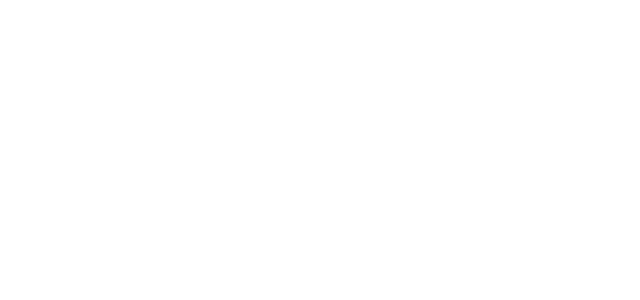
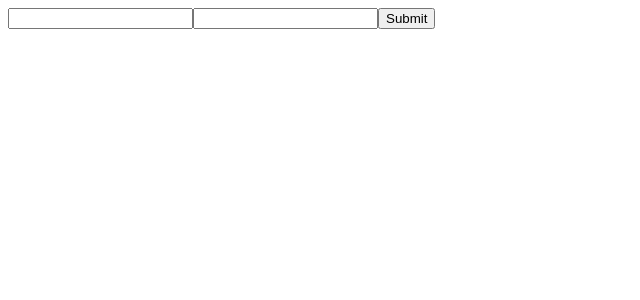
Before and after one commit to DenisOsetrov/react-2023, a React (Create React App) app: page / in a window 1280 px wide. Shown: the top 300 px of the page, without its empty margins (0-640 px from the left). Built offline with nearby package versions, Linux system fonts and the light colour scheme.

Commit message:
lesson-3-form-1

```diff
--- a/src/App.js
+++ b/src/App.js
@@ -1,8 +1,33 @@
+import {useState} from "react";
+function App() {
+  // let [login, setLogin] = useState('default');
+  // let [password, setPassword] = useState('');
+  //   function OnLoginChanche (e) {
+  //       setLogin(e.target.value);
+  //   }
+  //   function OnPasswordChanche (e) {
+  //       setLogin(e.target.value);
+  //   }
 
-function App() {
+  let [formState,setFormState]= useState({login: '', password: ''});
+
+    function onSubmit (e) {
+    console.log(e.target.login.value);
+    console.log(e.target.password.value);
+    e.preventDefault();                 //зупиняємо перезапуск
+    console.log(formState);
+  }
+function onchange(e) {
+     setFormState({...formState, [e.target.name]: e.target.value})
+}
+
   return (
     <div>
-
+       <form onSubmit={onSubmit}>
+           <input type="text" name={'login'} value={formState.login} onChange={onchange}/>
+           <input type="text" name={'password'} value={formState.password} onChange={onchange}/>
+         <button>Submit</button>
+       </form>
     </div>
   );
 }
```
